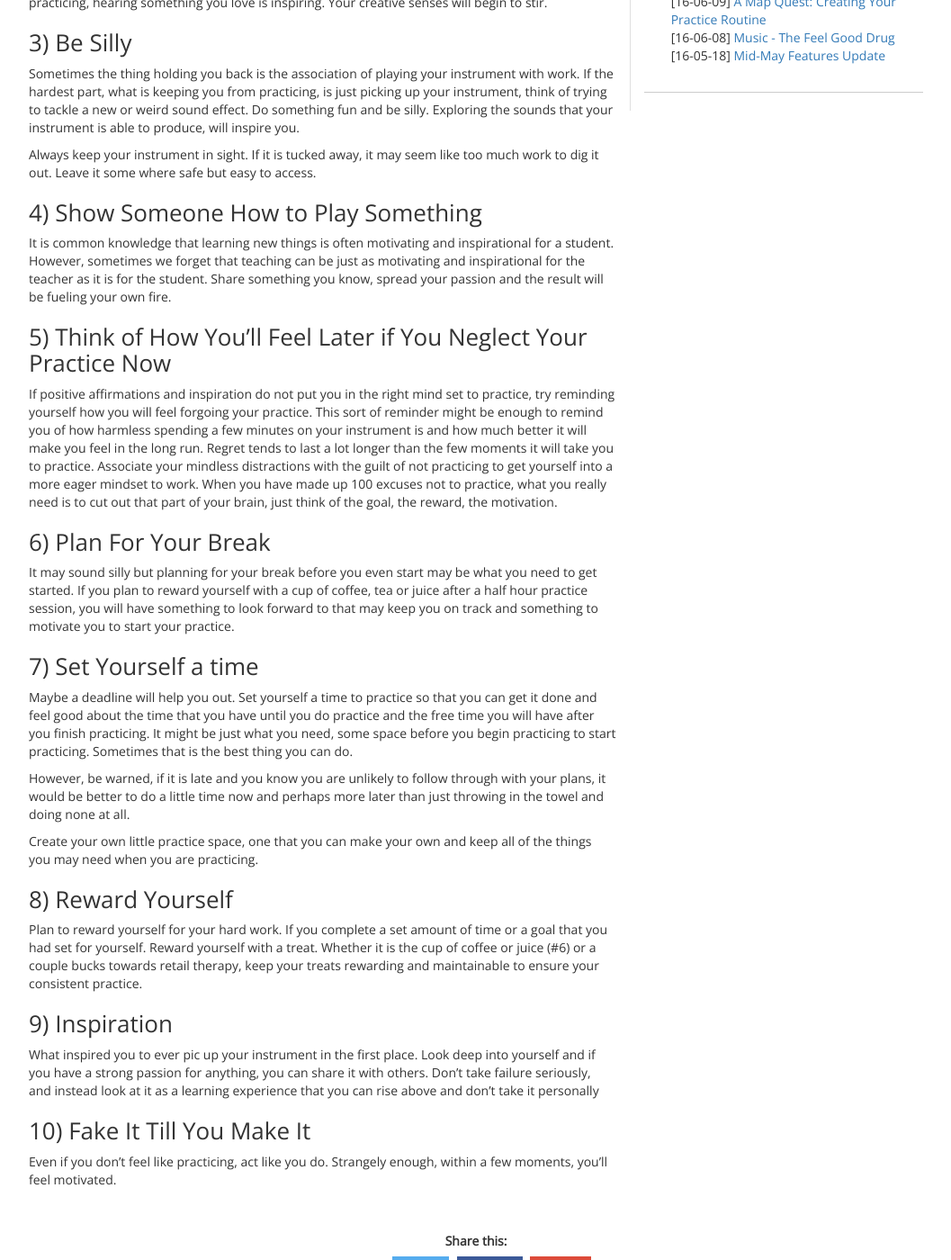
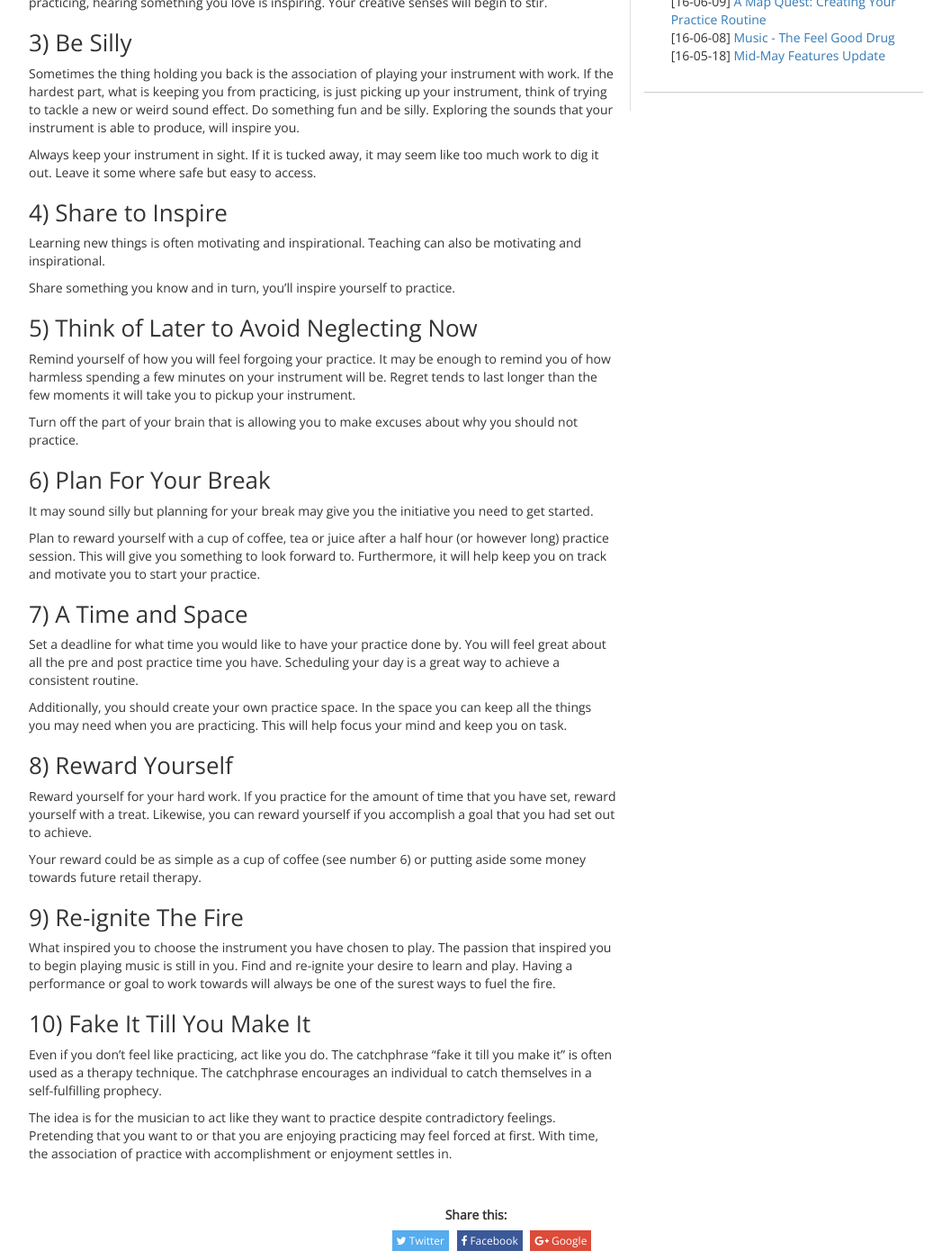
Before and after one commit to pitchplay/blog-content, a Jekyll site: the page built from _posts/2016-09-30-motivate-practice.md, in a window 1280 px wide and 1400 px high, scrolled down 518 px. Shown: the whole window at 90% size, without its empty margins (111-1168 px from the left). Built offline with Jekyll 4.4.1, drawn with Linux system fonts in a browser that asks for light colours; nearby versions of some CDN libraries; a script that is not in the unit is left out; comment, search, counter and statistics services are not loaded.

Commit message:
10-4 all hemming way edited

```diff
--- a/_posts/2016-09-30-motivate-practice.md
+++ b/_posts/2016-09-30-motivate-practice.md
@@ -23,34 +23,42 @@ Sometimes the thing holding you back is the association of playing your instrume
 
 Always keep your instrument in sight. If it is tucked away, it may seem like too much work to dig it out. Leave it some where safe but easy to access.
 
-## 4) Show Someone How to Play Something
+## 4) Share to Inspire
 
-It is common knowledge that learning new things is often motivating and inspirational for a student. However, sometimes we forget that teaching can be just as motivating and inspirational for the teacher as it is for the student. Share something you know, spread your passion and the result will be fueling your own fire.
+Learning new things is often motivating and inspirational. Teaching can also be motivating and inspirational.
 
-## 5) Think of How You'll Feel Later if You Neglect Your Practice Now
+Share something you know and in turn, you'll inspire yourself to practice.
 
-If positive affirmations and inspiration do not put you in the right mind set to practice, try reminding yourself how you will feel forgoing your practice. This sort of reminder might be enough to remind you of how harmless spending a few minutes on your instrument is and how much better it will make you feel in the long run. Regret tends to last a lot longer than the few moments it will take you to practice. Associate your mindless distractions with the guilt of not practicing to get yourself into a more eager mindset to work. When you have made up 100 excuses not to practice, what you really need is to cut out that part of your brain, just think of the goal, the reward, the motivation.
+## 5) Think of Later to Avoid Neglecting Now
+
+Remind yourself of how you will feel forgoing your practice. It may be enough to remind you of how harmless spending a few minutes on your instrument will be. Regret tends to last longer than the few moments it will take you to pickup your instrument.
+
+Turn off the part of your brain that is allowing you to make excuses about why you should not practice.
 
 ## 6) Plan For Your Break
 
-It may sound silly but planning for your break before you even start may be what you need to get started. If you plan to reward yourself with a cup of coffee, tea or juice after a half hour practice session, you will have something to look forward to that may keep you on track and something to motivate you to start your practice.
+It may sound silly but planning for your break may give you the initiative you need to get started.
 
-## 7) Set Yourself a time
+Plan to reward yourself with a cup of coffee, tea or juice after a half hour (or however long) practice session. This will give you something to look forward to. Furthermore, it will help keep you on track and motivate you to start your practice.
 
-Maybe a deadline will help you out. Set yourself a time to practice so that you can get it done and feel good about the time that you have until you do practice and the free time you will have after you finish practicing. It might be just what you need, some space before you begin practicing to start practicing. Sometimes that is the best thing you can do.
+## 7) A Time and Space
 
-However, be warned, if it is late and you know you are unlikely to follow through with your plans, it would be better to do a little time now and perhaps more later than just throwing in the towel and doing none at all.
+Set a deadline for what time you would like to have your practice done by. You will feel great about all the pre and post practice time you have. Scheduling your day is a great way to achieve a consistent routine.
 
-Create your own little practice space, one that you can make your own and keep all of the things you may need when you are practicing.
+Additionally, you should create your own practice space. In the space you can keep all the things you may need when you are practicing. This will help focus your mind and keep you on task.
 
 ## 8) Reward Yourself
 
-Plan to reward yourself for your hard work. If you complete a set amount of time or a goal that you had set for yourself. Reward yourself with a treat. Whether it is the cup of coffee or juice (#6) or a couple bucks towards retail therapy, keep your treats rewarding and maintainable to ensure your consistent practice.
+Reward yourself for your hard work. If you practice for the amount of time that you have set, reward yourself with a treat. Likewise, you can reward yourself if you accomplish a goal that you had set out to achieve.
 
-## 9) Inspiration
+Your reward could be as simple as a cup of coffee (see number 6) or putting aside some money towards future retail therapy.
 
-What inspired you to ever pic up your instrument in the first place. Look deep into yourself and if you have a strong passion for anything, you can share it with others. Don't take failure seriously, and instead look at it as a learning experience that you can rise above and don't take it personally
+## 9) Re-ignite The Fire
+
+What inspired you to choose the instrument you have chosen to play. The passion that inspired you to begin playing music is still in you. Find and re-ignite your desire to learn and play. Having a performance or goal to work towards will always be one of the surest ways to fuel the fire.
 
 ## 10) Fake It Till You Make It
 
-Even if you don't feel like practicing, act like you do. Strangely enough, within a few moments, you'll feel motivated.
+Even if you don't feel like practicing, act like you do.  The catchphrase "fake it till you make it" is often used as a therapy technique. The catchphrase encourages an individual to catch themselves in a self-fulfilling prophecy.
+
+The idea is for the musician to act like they want to practice despite contradictory feelings.  Pretending that you want to or that you are enjoying practicing may feel forced at first. With time, the association of practice with accomplishment or enjoyment settles in.
```
